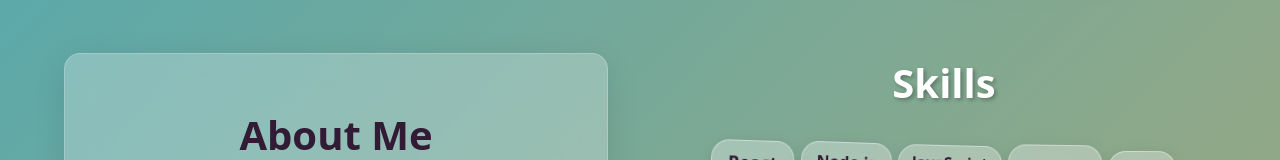
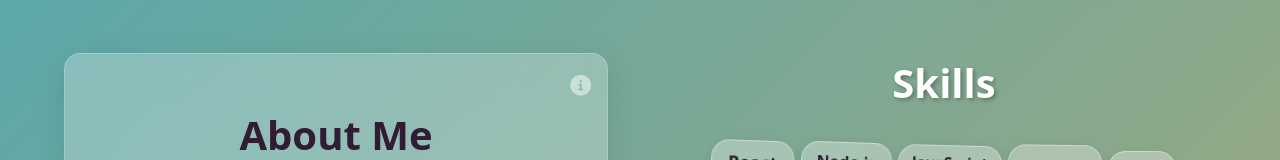
Before and after one commit to sabetha12132003/personal-site, a React (Vite) app: page / in a window 1280 px wide. Shown: the part 698-858 px from the top of the page. Built offline with nearby package versions, Linux system fonts and the light colour scheme.

Commit message:
subtle effects final

```diff
--- a/src/App.css
+++ b/src/App.css
@@ -479,8 +479,13 @@ html, body {
   height: 100%;
 }
 
-.hobby-card:hover .flip-card-inner,
+/* Remove hover-based flip for education-card */
 .education-card:hover .flip-card-inner {
+  /* Remove: transform: rotateY(180deg); */
+}
+
+/* Flip on .flipped class instead */
+.flip-card-inner.flipped {
   transform: rotateY(180deg);
 }
 
@@ -1592,3 +1597,42 @@ html, body {
     margin: 0;
   }
 }
+
+.about-info-icon {
+  position: absolute;
+  top: 16px;
+  right: 16px;
+  color: #fff;
+  opacity: 0.5;
+  font-size: 1.3rem;
+  pointer-events: none;
+  transition: opacity 0.3s, transform 0.3s;
+  z-index: 2;
+}
+
+.flip-card-front:hover .about-info-icon,
+.education-card:hover .about-info-icon {
+  opacity: 0.85;
+  transform: translateY(-4px) scale(1.08);
+}
+
+/* Ensure flip-card-front is relative for absolute icon */
+.flip-card-front {
+  position: relative;
+  background: rgba(255, 255, 255, 0.25); /* base transparency */
+  transition: background 0.3s;
+}
+
+.education-card:hover .flip-card-front {
+  background: rgba(255, 255, 255, 0.33); /* slightly less transparent on hover */
+}
+
+.flip-card-front, .flip-card-back {
+  background: rgba(255, 255, 255, 0.25); /* base transparency */
+  transition: background 0.3s;
+}
+
+.education-card:hover .flip-card-front,
+.education-card:hover .flip-card-back {
+  background: rgba(255, 255, 255, 0.33); /* slightly less transparent on hover */
+}
--- a/src/App.jsx
+++ b/src/App.jsx
@@ -55,6 +55,8 @@ function App() {
   ];
 
   const maxIndex = windowWidth <= 768 ? blogs.length - 1 : blogs.length - 4;
+
+  const [aboutFlipped, setAboutFlipped] = useState(false);
 
 
   useEffect(() => {
@@ -193,8 +195,9 @@ function App() {
       <section id="about" className="about-section">
         <div className="about-content">
           <div className="education-card">
-            <div className="flip-card-inner">
+            <div className={`flip-card-inner${aboutFlipped ? ' flipped' : ''}`} onClick={() => setAboutFlipped(f => !f)} style={{cursor: 'pointer'}}>
               <div className="flip-card-front">
+                <span className="about-info-icon"><i className="fas fa-info-circle"></i></span>
                 <h3>About Me</h3>
                 <p>I'm a Computer Science graduate who’s passionate about using technology to solve real-world problems, not just for efficiency, but for people. I'm drawn to clean design, curious about AI, and excited to learn something that challenges how I think.
 I’m curious by nature, always learning something new, and driven by the idea that great tech should be accessible to everyone. When I'm not coding, you’ll find me exploring design, journaling random ideas, or figuring out how things work just for fun.</p>
```
